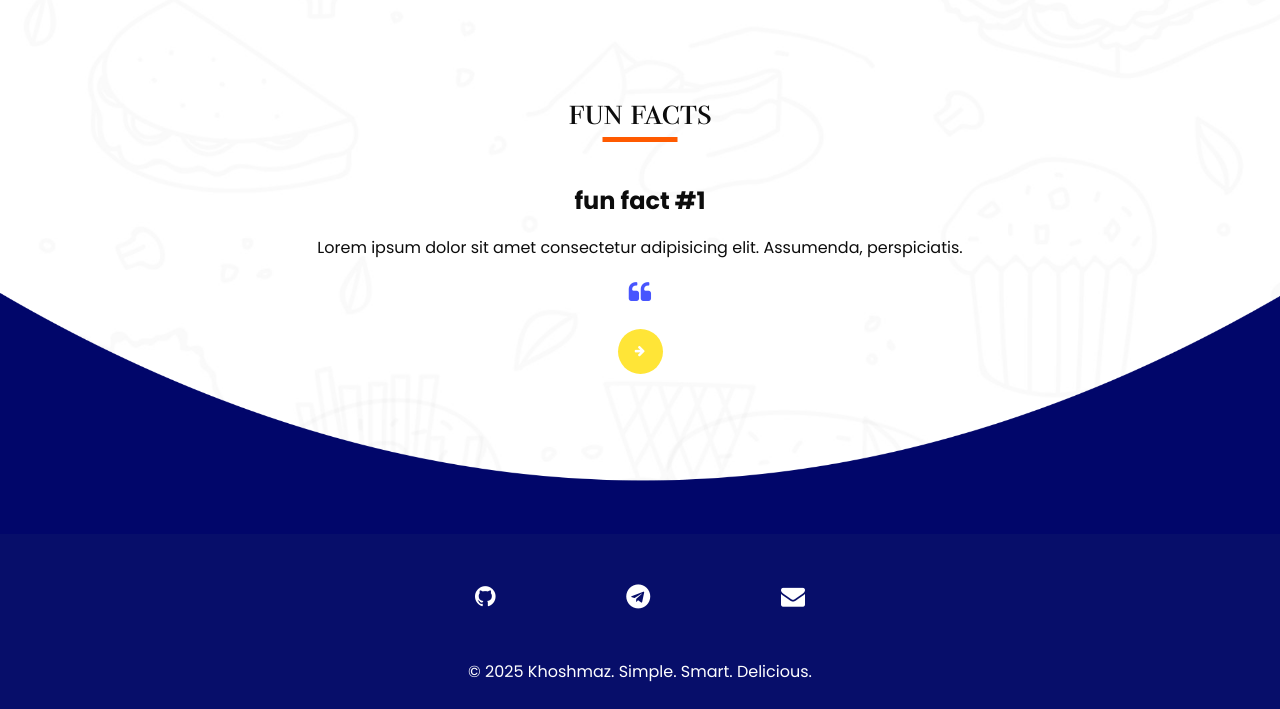
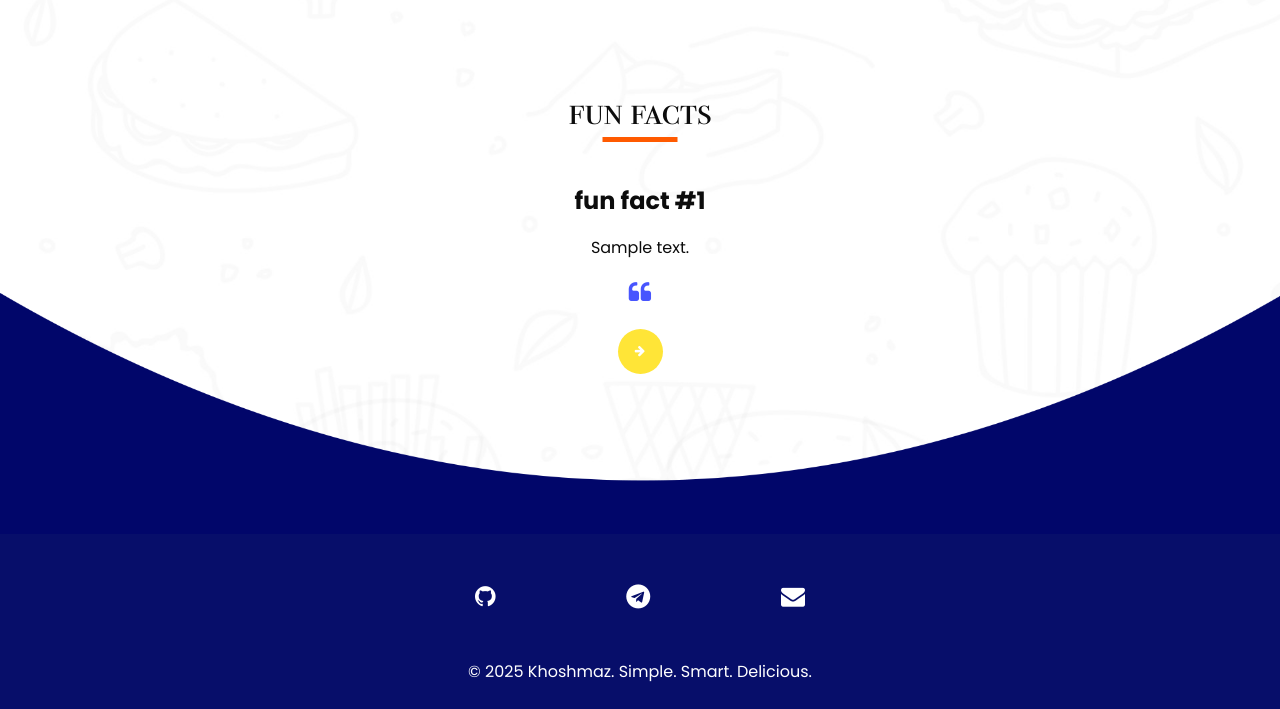
Before and after one commit to tvkoli-mhmd/recipe-app, a Flask app: template templates/index.html in a window 1280 px wide. Shown: the part 1650-2359 px from the top of the page. Run offline with Flask 3, Linux system fonts and the light colour scheme; the template is opened without the code that fills it: most values are stand-ins (such as "Sample title", 1, 10 or a date in 2020); some libraries are stand-ins or nearby versions.

Commit message:
added fun facts

```diff
--- a/app.py
+++ b/app.py
@@ -4,7 +4,12 @@ app = Flask(__name__)
 API_KEY = "790d47bbf67d42688eb4542cb2e83949"
 @app.route("/")
 def home():
-    return render_template("index.html")
+    food_trivia_texts = []
+    for i in range(3):
+        #used another api key just for fun facts because it took too many points :(
+        random_trivia_txt = requests.get("https://api.spoonacular.com/food/trivia/random?apiKey=c55977c391cd4736af7961fb4e863a84").json()["text"]
+        food_trivia_texts.append(random_trivia_txt)
+    return render_template("index.html", food_trivia_texts=food_trivia_texts)
 @app.route("/search", methods=["POST"])
 def search():
     data = request.get_json()
--- a/templates/index.html
+++ b/templates/index.html
@@ -246,7 +246,7 @@
                   fun fact #1
                 </h4>
                 <p>
-                  Lorem ipsum dolor sit amet consectetur adipisicing elit. Assumenda, perspiciatis.
+                  {{food_trivia_texts[0]}}
                 </p>
                 <i class="fa fa-quote-left" aria-hidden="true"></i>
               </div>
@@ -257,7 +257,7 @@
                   fun fact #2
                 </h4>
                 <p>
-                  Lorem ipsum dolor sit amet consectetur adipisicing elit. Earum, est.
+                  {{food_trivia_texts[1]}}
                 </p>
                 <i class="fa fa-quote-left" aria-hidden="true"></i>
               </div>
@@ -268,7 +268,7 @@
                   fun fact #3
                 </h4>
                 <p>
-                  Lorem ipsum dolor sit amet consectetur adipisicing elit. Nobis, corrupti.
+                  {{food_trivia_texts[2]}}
                 </p>
                 <i class="fa fa-quote-left" aria-hidden="true"></i>
               </div>
```
